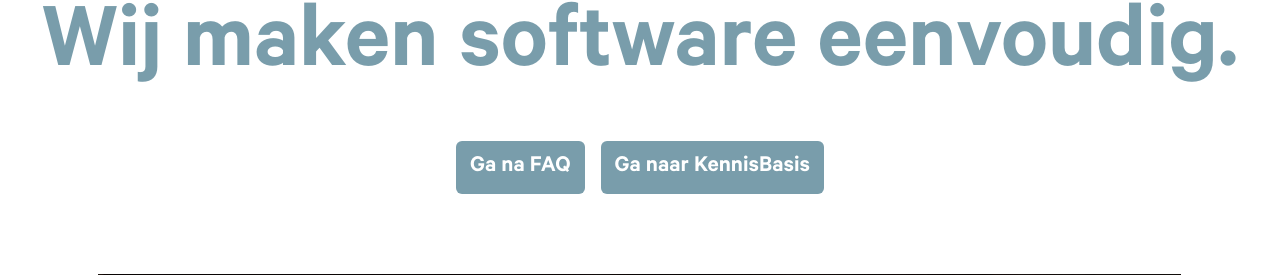
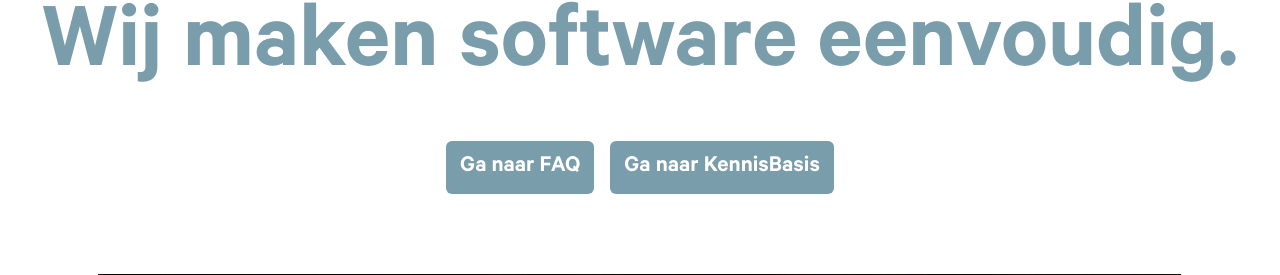
Before and after one commit to KlaudiaZagiel/CircleSolutions, a PHP site: page /aboutUs.php in a window 1280 px wide. Shown: the part 168-443 px from the top of the page. Run offline with PHP 8.4, Linux system fonts and the light colour scheme.

Commit message:
changed nl for about us page

```diff
--- a/css/lightMode/aboutUs.css
+++ b/css/lightMode/aboutUs.css
@@ -69,7 +69,6 @@ a {
 	display: flex;
 	justify-content: center;
 	gap: 1rem;
-
 }
 
 .faq-button {
--- a/php/nl/aboutUs.php
+++ b/php/nl/aboutUs.php
@@ -37,7 +37,7 @@ if (isset($_POST['toggle'])) {
     <hr class="headerhr">
     <p class="headertext">Wij maken software eenvoudig.</p>
     <div class="faqbutton">
-        <a href="../en/faqPage.php" class="faq-button">Ga na FAQ</a>
+        <a href="../en/faqPage.php" class="faq-button">Ga naar FAQ</a>
         <a href="../en/knowledgeBases.php" class="faq-button">Ga naar KennisBasis</a>
     </div>
     <div class="maindiv">
```
